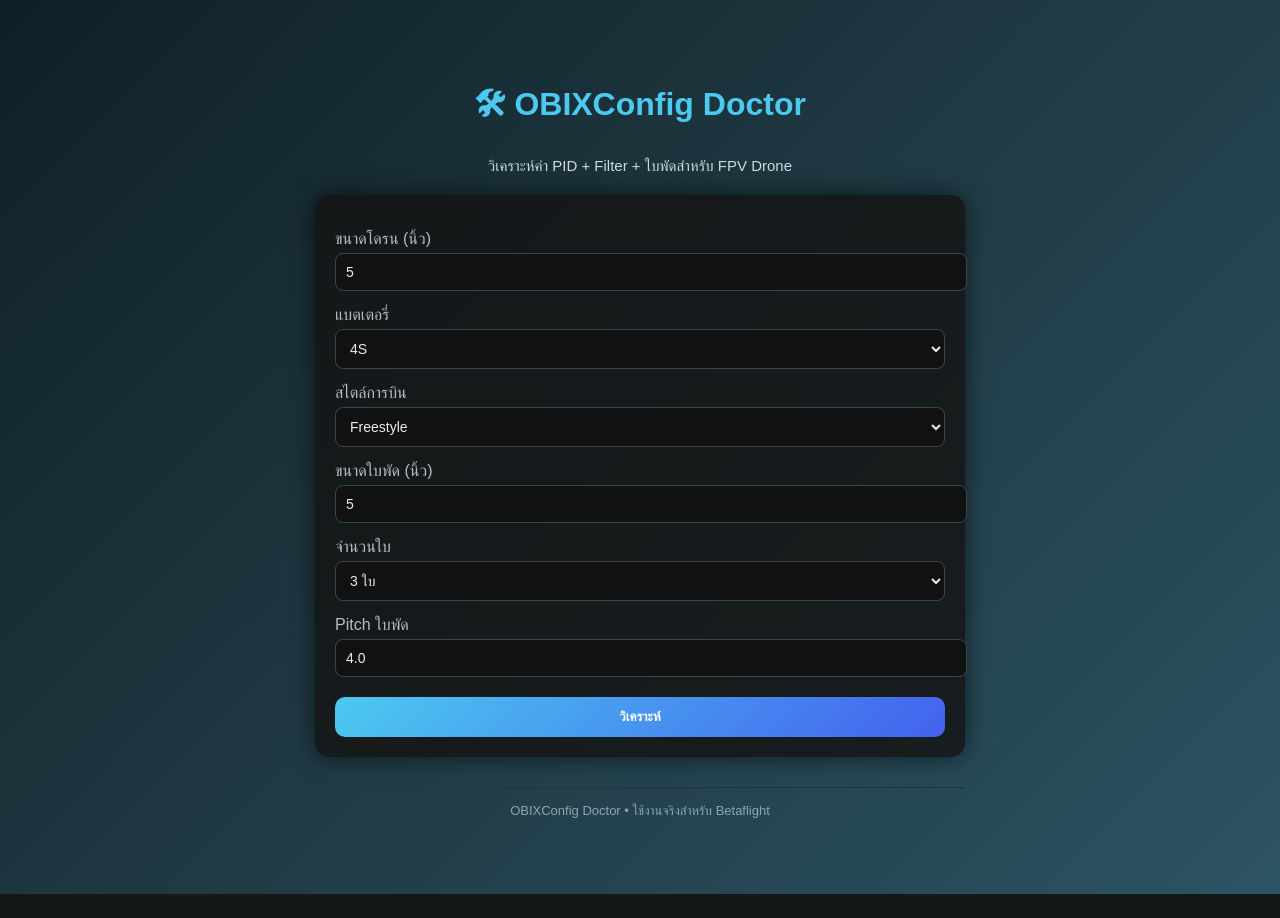
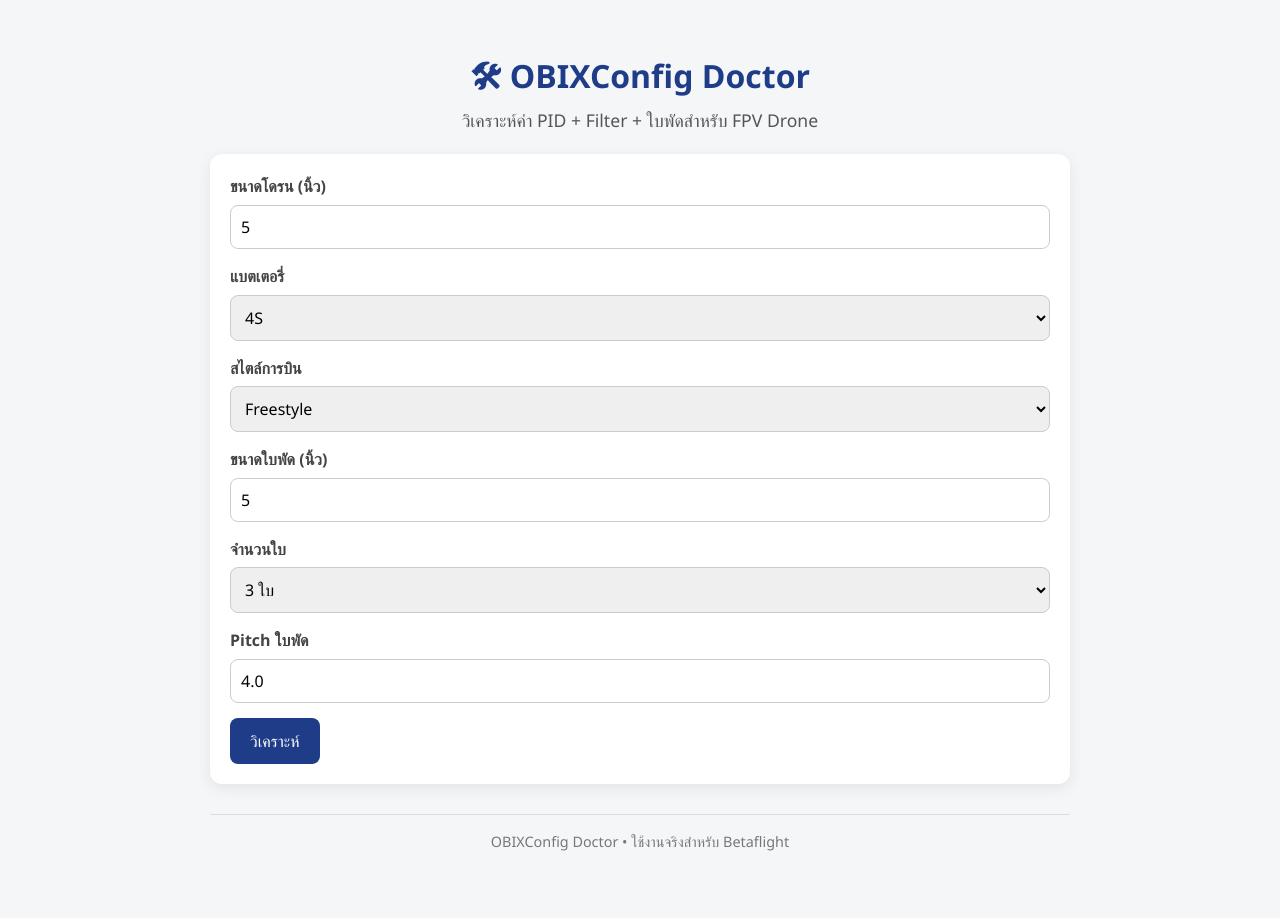
Before and after one commit to Santipap250/obixconfigdoctor-dev, a Flask app: page / in a window 1280 px wide. Before the commit the page ends 894 px from the top, so only its background shows below. Run offline with Flask 3, Linux system fonts and the light colour scheme.

Commit message:
Refactor CSS styles for improved design and layout

```diff
--- a/static/css/style.css
+++ b/static/css/style.css
@@ -1,111 +1,127 @@
-body {
-    font-family: "Sarabun", sans-serif;
-    background: linear-gradient(135deg, #0f2027, #203a43, #2c5364);
-    color: #eaeaea;
+/* ===== RESET ===== */
+* {
+    box-sizing: border-box;
     margin: 0;
     padding: 0;
+    font-family: 'Segoe UI', Tahoma, Geneva, Verdana, sans-serif;
 }
 
+body {
+    background-color: #f4f6f8;
+    color: #333;
+    line-height: 1.6;
+}
+
+/* ===== CONTAINER ===== */
 .container {
-    max-width: 650px;
-    margin: 40px auto;
+    max-width: 900px;
+    margin: 30px auto;
     padding: 20px;
 }
 
+/* ===== HEADER ===== */
 h1 {
     text-align: center;
-    color: #4cc9f0;
+    font-size: 2rem;
+    margin-bottom: 5px;
+    color: #1f3c88;
 }
 
 .subtitle {
     text-align: center;
-    font-size: 15px;
-    color: #cfd8dc;
+    margin-bottom: 20px;
+    font-size: 1.1rem;
+    color: #555;
 }
 
-.form-card, .result-card {
-    background: rgba(20, 20, 20, 0.85);
+/* ===== FORM CARD ===== */
+.form-card {
+    background-color: #fff;
     padding: 20px;
-    border-radius: 14px;
-    box-shadow: 0 0 25px rgba(0,0,0,0.6);
-    margin-top: 20px;
+    border-radius: 12px;
+    box-shadow: 0 4px 15px rgba(0,0,0,0.08);
+    margin-bottom: 30px;
 }
 
-form label {
+.form-card label {
     display: block;
-    margin-top: 15px;
-    color: #b0bec5;
+    margin-bottom: 5px;
+    font-weight: 600;
+    color: #444;
 }
 
-form input, form select {
+.form-card input,
+.form-card select {
     width: 100%;
     padding: 10px;
-    margin-top: 5px;
+    margin-bottom: 15px;
     border-radius: 8px;
-    border: 1px solid #37474f;
-    background: #111;
-    color: #eaeaea;
-    font-size: 14px;
+    border: 1px solid #ccc;
+    font-size: 1rem;
 }
 
-form input:focus, form select:focus {
-    outline: none;
-    border-color: #4cc9f0;
+.form-card button {
+    background-color: #1f3c88;
+    color: #fff;
+    border: none;
+    padding: 12px 20px;
+    border-radius: 8px;
+    cursor: pointer;
+    font-size: 1rem;
+    transition: background-color 0.3s ease;
 }
 
-form button {
-    width: 100%;
-    padding: 12px;
-    margin-top: 20px;
-    background: linear-gradient(135deg, #4cc9f0, #4361ee);
-    color: #fff;
-    border: none;
-    border-radius: 10px;
-    font-weight: bold;
-    cursor: pointer;
-    transition: 0.3s;
+.form-card button:hover {
+    background-color: #3b5bbf;
 }
 
-form button:hover {
-    transform: translateY(-1px);
-    box-shadow: 0 0 12px rgba(76,201,240,0.6);
+/* ===== RESULT CARD ===== */
+.result-card {
+    background-color: #fff;
+    padding: 20px;
+    border-radius: 12px;
+    box-shadow: 0 4px 15px rgba(0,0,0,0.08);
+    margin-bottom: 20px;
 }
 
 .result-card h2 {
-    color: #4cc9f0;
+    color: #1f3c88;
+    margin-bottom: 10px;
 }
 
 .result-card h3 {
-    color: #90dbf4;
+    margin-top: 15px;
+    color: #333;
 }
 
-.result-card button {
-    margin-top: 8px;
-    padding: 7px 14px;
-    font-size: 13px;
-    border-radius: 8px;
-    border: none;
-    background: #3a86ff;
-    color: #fff;
-    cursor: pointer;
-    transition: 0.3s;
+.result-card ul {
+    list-style-type: disc;
+    padding-left: 20px;
+    margin-top: 10px;
 }
 
-.result-card button:hover {
-    background: #4cc9f0;
+.result-card ul li {
+    margin-bottom: 5px;
 }
 
+.result-card pre {
+    background-color: #f0f0f0;
+    padding: 10px;
+    border-radius: 8px;
+    overflow-x: auto;
+}
+
+/* ===== FOOTER ===== */
 footer {
     text-align: center;
     margin-top: 30px;
-    padding: 15px 0;
-    color: #90a4ae;
-    font-size: 13px;
-    border-top: 1px solid #263238;
+    padding: 15px;
+    font-size: 0.9rem;
+    color: #777;
+    border-top: 1px solid #ddd;
 }
 
-@media (max-width: 650px) {
-    .container {
-        padding: 10px;
-    }
+/* ===== ALERT / COPY ===== */
+button {
+    outline: none;
 }
```
